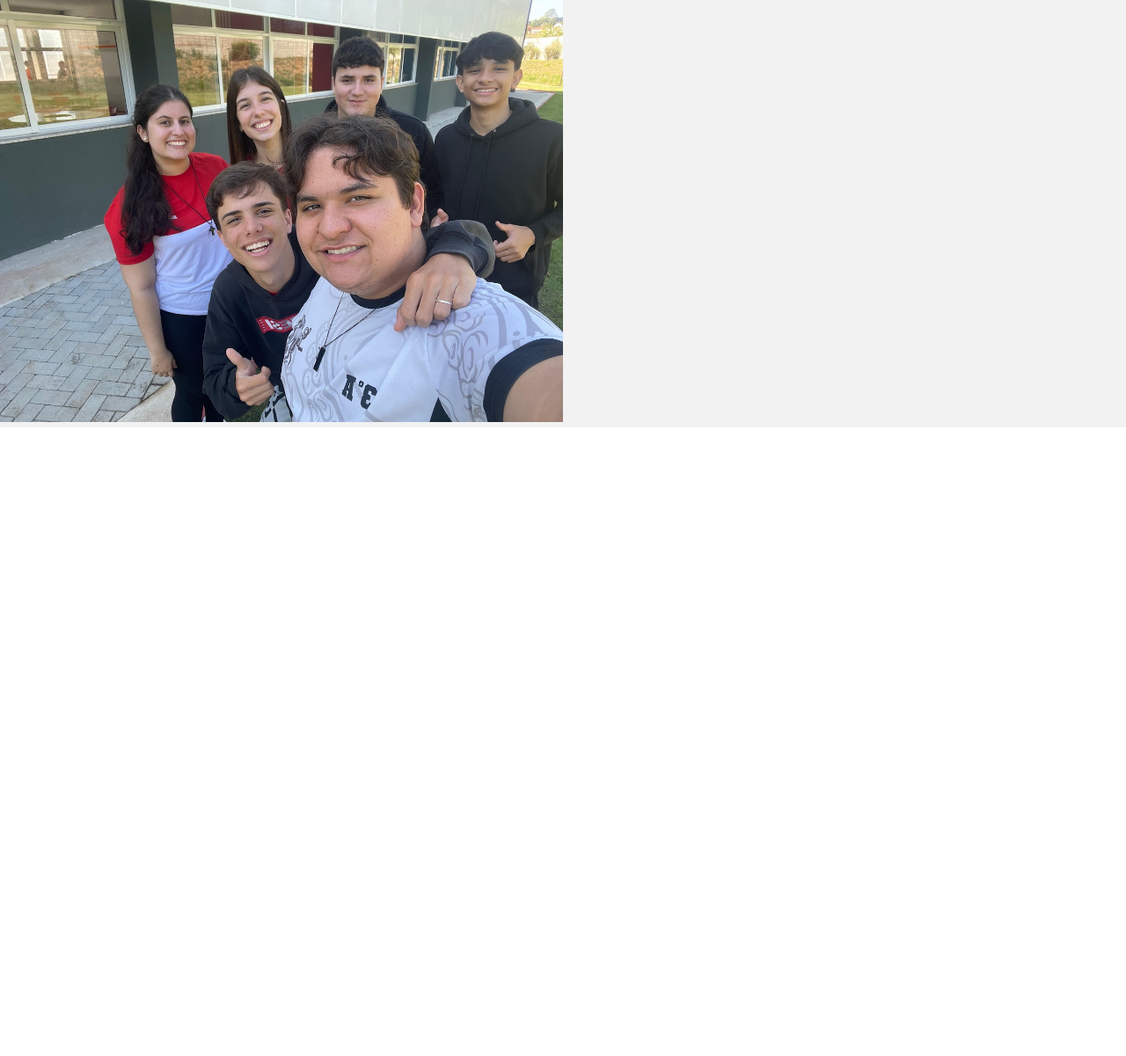
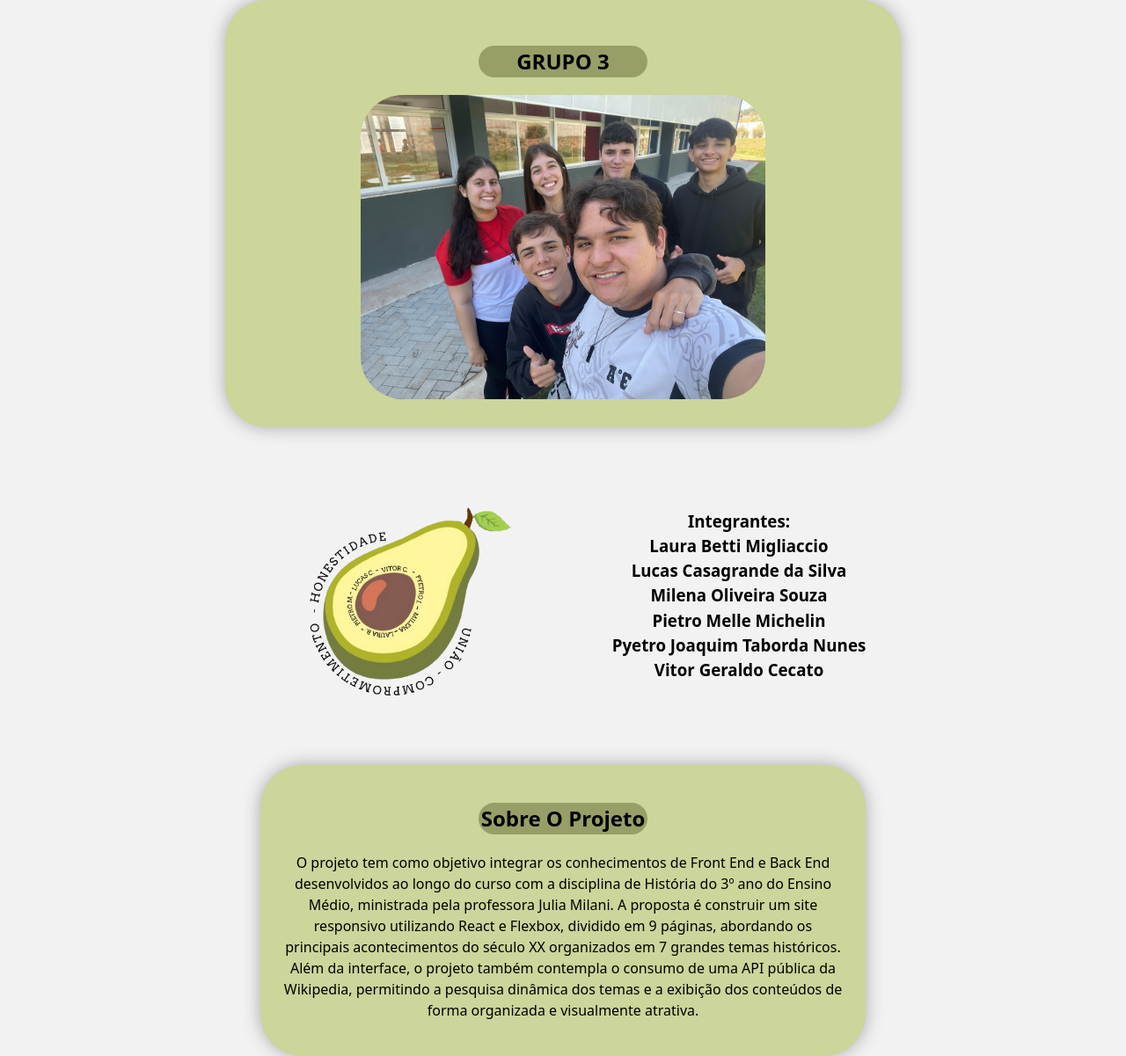
Before and after one commit to vitorcecato-sesi/projeto-historia, a React (Vite) app: page /SobreNos in a window 1280 px wide. Shown: the whole page at 88% size. Before the commit the page ends 800 px from the top, so only its background shows below. Built offline with nearby package versions, Linux system fonts and the light colour scheme.

Commit message:
Página SobreNos

```diff
--- a/src/pages/SobreNos.jsx
+++ b/src/pages/SobreNos.jsx
@@ -1,17 +1,53 @@
 //Imagens
-import FotoGrupo3 from "../assets/FotoGrupo3.png"
+import FotoGrupo3 from "../assets/FotoGrupo3.png";
+import LogoG3 from "../assets/logoG3.png";
 
 //CSS
-import "../pages/style/SobreNos.css"
+import "../pages/style/SobreNos.css";
 
-function SobreNos () {
-    return (
-        <>
-        <section>
-            <img className="fotoDoGrupo" src={FotoGrupo3} alt="Foto Do Grupo"/>
+function SobreNos() {
+  return (
+    <>
+    <center>
+      <section className="blocoPrincipal">
+        <section className="blocoFoto">
+          <h2 className="tituloGrupo"> GRUPO 3</h2>
+          <img className="fotoDoGrupo" src={FotoGrupo3} alt="Foto Do Grupo" />
         </section>
-        </>
-    )
+
+        <section className="Logo-Integrantes">
+          <img className="logoGrupo" src={LogoG3} alt="Logo do Grupo" />
+          <h3>
+            Integrantes: <br />
+            Laura Betti Migliaccio <br />
+            Lucas Casagrande da Silva <br />
+            Milena Oliveira Souza <br />
+            Pietro Melle Michelin <br />
+            Pyetro Joaquim Taborda Nunes <br />
+            Vitor Geraldo Cecato <br />
+          </h3>
+        </section>
+
+        <section className="projeto">
+          <h2 className="tituloProjeto"> Sobre O Projeto </h2>
+          <p>
+            O projeto tem como objetivo integrar os conhecimentos de Front End e
+            Back End desenvolvidos ao longo do curso com a disciplina de
+            História do 3º ano do Ensino Médio, ministrada pela professora Julia
+            Milani. A proposta é construir um site responsivo utilizando React e
+            Flexbox, dividido em 9 páginas, abordando os principais
+            acontecimentos do século XX organizados em 7 grandes temas
+            históricos. Além da interface, o projeto também contempla o consumo
+            de uma API pública da Wikipedia, permitindo a pesquisa dinâmica dos
+            temas e a exibição dos conteúdos de forma organizada e visualmente
+            atrativa.
+          </p>
+        </section>
+
+      </section>
+      </center>
+    </>
+  );
 }
 
-export default SobreNos
+export default SobreNos;
--- a/src/pages/style/SobreNos.css
+++ b/src/pages/style/SobreNos.css
@@ -1,3 +1,69 @@
+.blocoPrincipal{
+    display: flex;
+    flex-direction: column;
+    align-items: center;
+    gap: 2em;
+}
+
+.blocoFoto{
+    display: flex;
+    flex-direction: column;
+    align-items: center;
+    justify-content: space-around;
+    width: 55vw;
+    border-radius: 3em;
+    padding: 2em;
+    background-color: #CCD59A;
+    transition: all 1s ease;
+    box-shadow: 0px 0px 20px rgb(168, 168, 168);
+}
+
+.blocoFoto:hover{
+    transform: scale(1.1);
+    transition: 0.9s;
+    cursor: pointer;
+}
+
+.tituloGrupo{
+    background-color: #979F67;
+    width: 15vw;
+    border-radius: 3em;
+}
+
 .fotoDoGrupo{
+    width: 36vw;
+    border-radius: 3em;
+}
+
+.Logo-Integrantes{
+    display: flex;
+    flex-direction: row;
+    align-items: center;
+    gap: 5em;
+}
+
+.logoGrupo{
+    width: 25vw;
+}
+
+.projeto{
     width: 50vw;
+    background-color: #CCD59A;
+    padding: 1.5em;
+    border-radius: 3em;
+    transition: all 1s ease;
+    box-shadow: 0px 0px 20px rgb(168, 168, 168);
+    transition: all 1s ease;
 }
+
+.projeto:hover{
+    transform: scale(1.1);
+    transition: 0.9s;
+    cursor: pointer;
+}
+
+.tituloProjeto{
+    background-color: #979F67;
+    width: 15vw;
+    border-radius: 3em;
+}
```
